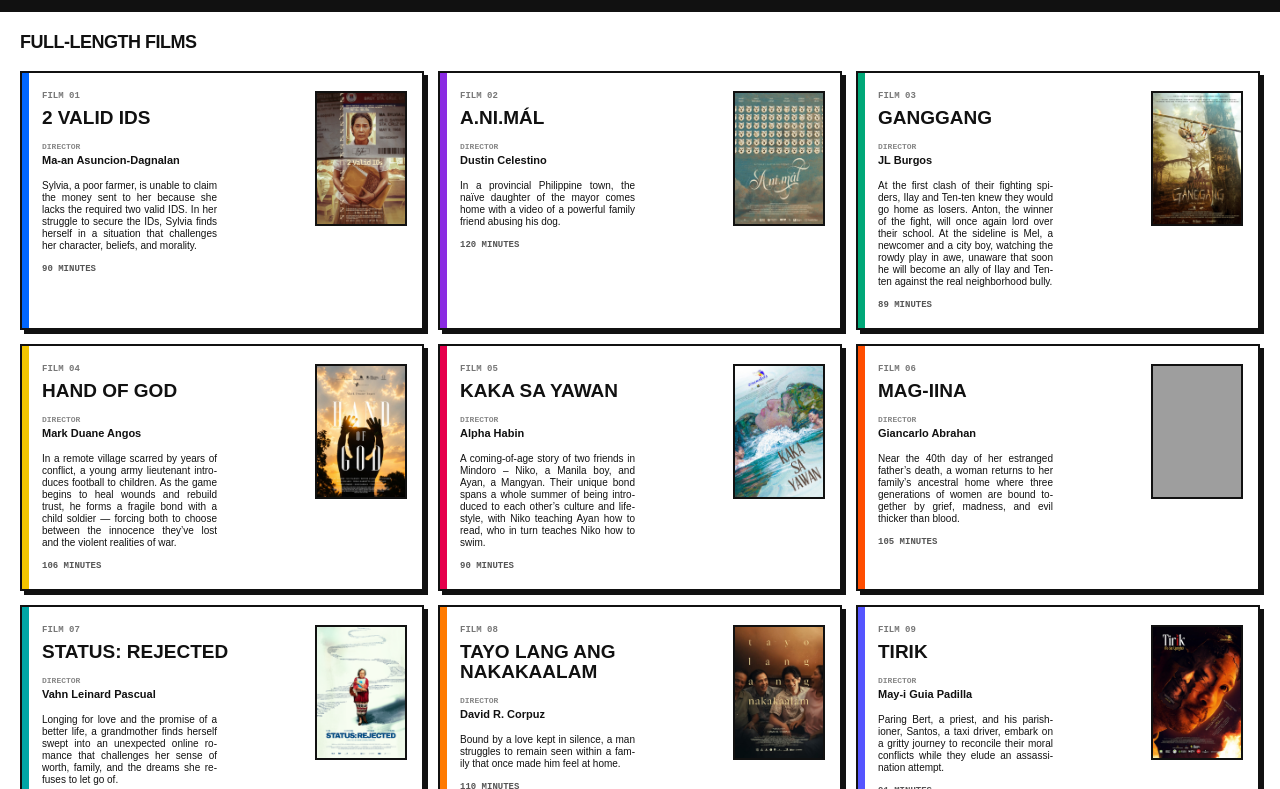
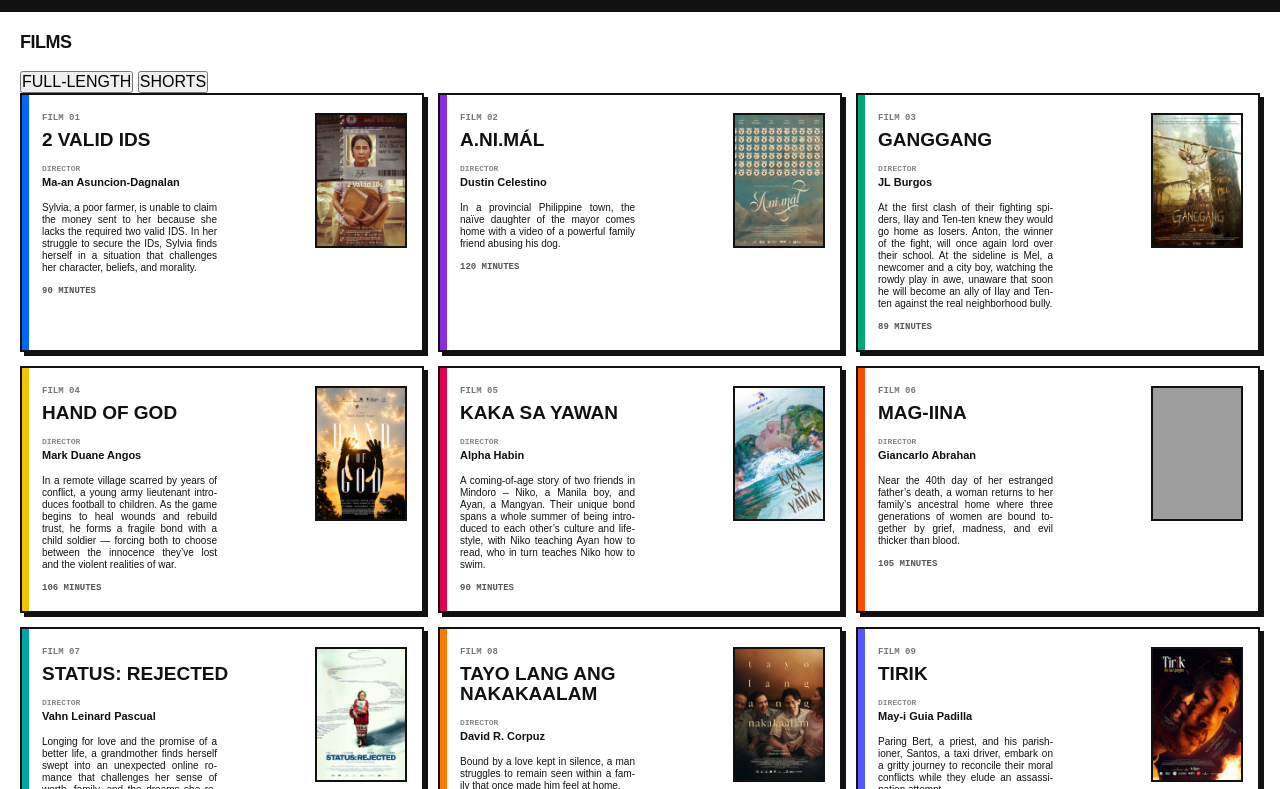
Before and after one commit to mayplottwistba/cinemalaya-2026, a plain HTML site: page index.html in a window 1280 px wide. Shown: the part 60-849 px from the top of the page. Drawn offline with nearby package versions, Linux system fonts and the light colour scheme; grey boxes are pictures that could not be loaded.

Commit message:
Update index.html

```diff
--- a/index.html
+++ b/index.html
@@ -26,13 +26,31 @@
     </header>
 
     <main class="container">
+
         <section class="movies-section">
+
             <div class="section-header">
                 <div>
                     <div class="section-title">
-                        FULL-LENGTH FILMS
+                        FILMS
                     </div>
                 </div>
+            </div>
+
+            <div class="movie-filter">
+                <button
+                    id="showFullBtn"
+                    class="filter-button active"
+                    type="button">
+                    FULL-LENGTH
+                </button>
+
+                <button
+                    id="showShortsBtn"
+                    class="filter-button"
+                    type="button">
+                    SHORTS
+                </button>
             </div>
 
             <div id="moviesGrid" class="movies-grid"></div>
```
